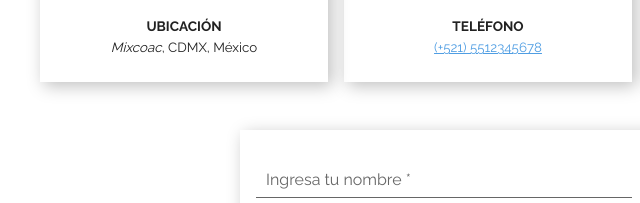
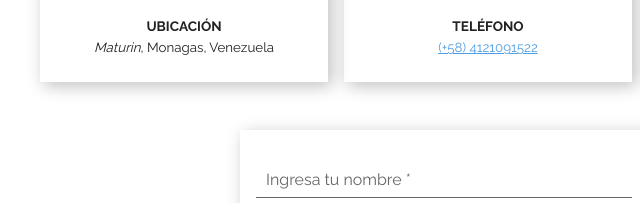
Before and after one commit to uspap2/uspap2.github.io, a plain HTML site: page index.html in a window 1280 px wide. Shown: the part 4524-4727 px from the top of the page, 0-640 px from the left. Drawn offline with Linux system fonts and the light colour scheme.

Commit message:
Update index.html
modifique los telefonos y la ciudad

```diff
--- a/index.html
+++ b/index.html
@@ -546,7 +546,7 @@
               fill="#D90062" />
           </svg>
           <h5>UBICACIÓN</h5>
-          <small><i>Mixcoac</i>, CDMX, México</small>
+          <small><i>Maturin</i>, Monagas, Venezuela</small>
         </aside>
         <aside class="contact-card box-shadow-1">
           <svg width="33" height="32" viewBox="0 0 33 32" fill="none" xmlns="http://www.w3.org/2000/svg">
@@ -555,7 +555,7 @@
               fill="#D90062" />
           </svg>
           <h5>TELÉFONO</h5>
-          <small><a href="tel:5512345678">(+521) 5512345678</a></small>
+          <small><a href="tel:584121091522">(+58) 4121091522</a></small>
         </aside>
         <aside class="contact-card box-shadow-1">
           <svg width="32" height="24" viewBox="0 0 32 24" fill="none" xmlns="http://www.w3.org/2000/svg">
```
